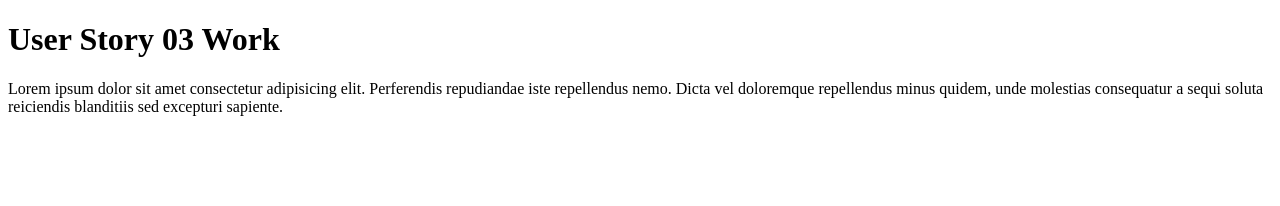
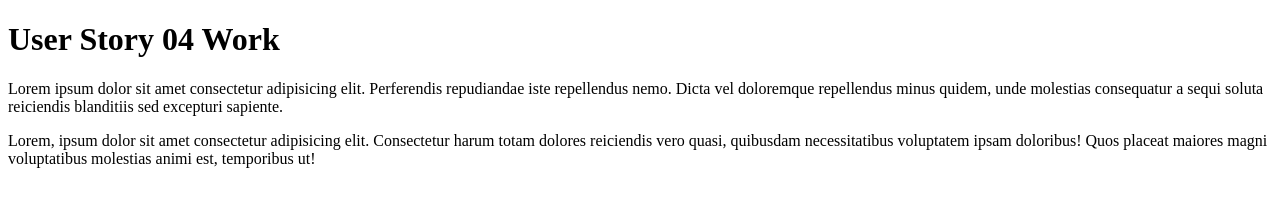
Before and after one commit to vidyasagarmukkavili-hbwsl/gitUserStories, a plain HTML site: page index.html in a window 1280 px wide. Drawn offline with Linux system fonts and the light colour scheme.

Commit message:
add new lines to HTML

```diff
--- a/index.html
+++ b/index.html
@@ -10,10 +10,14 @@
 
 <body>
 
-    <h1>User Story 03 Work</h1>
+    <h1>User Story 04 Work</h1>
     <p>Lorem ipsum dolor sit amet consectetur adipisicing elit. Perferendis repudiandae iste repellendus nemo. Dicta vel
         doloremque repellendus minus quidem, unde molestias consequatur a sequi soluta reiciendis blanditiis sed
         excepturi sapiente.</p>
+
+    <p>Lorem, ipsum dolor sit amet consectetur adipisicing elit. Consectetur harum totam dolores reiciendis vero quasi,
+        quibusdam necessitatibus voluptatem ipsam doloribus! Quos placeat maiores magni voluptatibus molestias animi
+        est, temporibus ut!</p>
 
 
 
```
